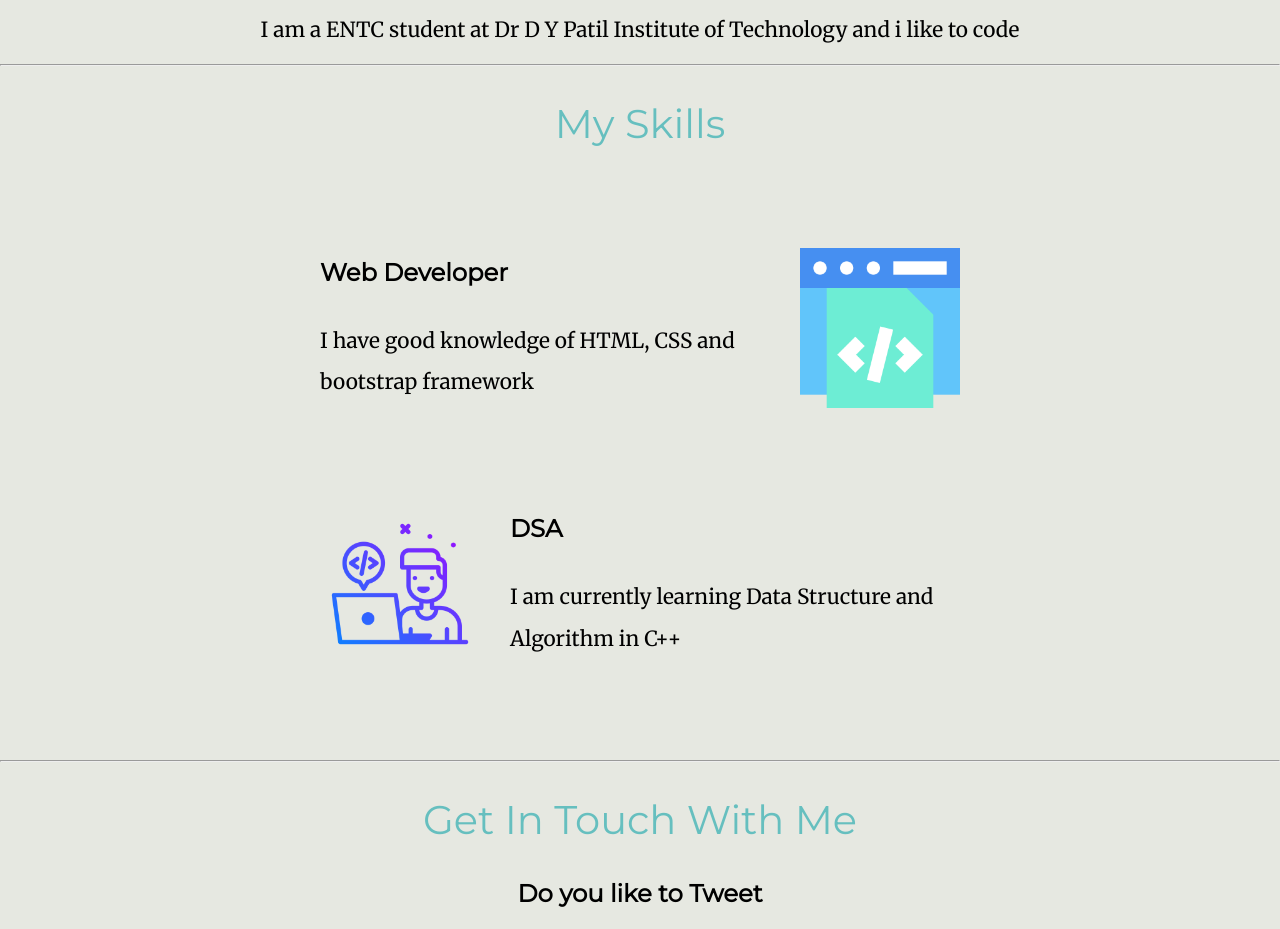
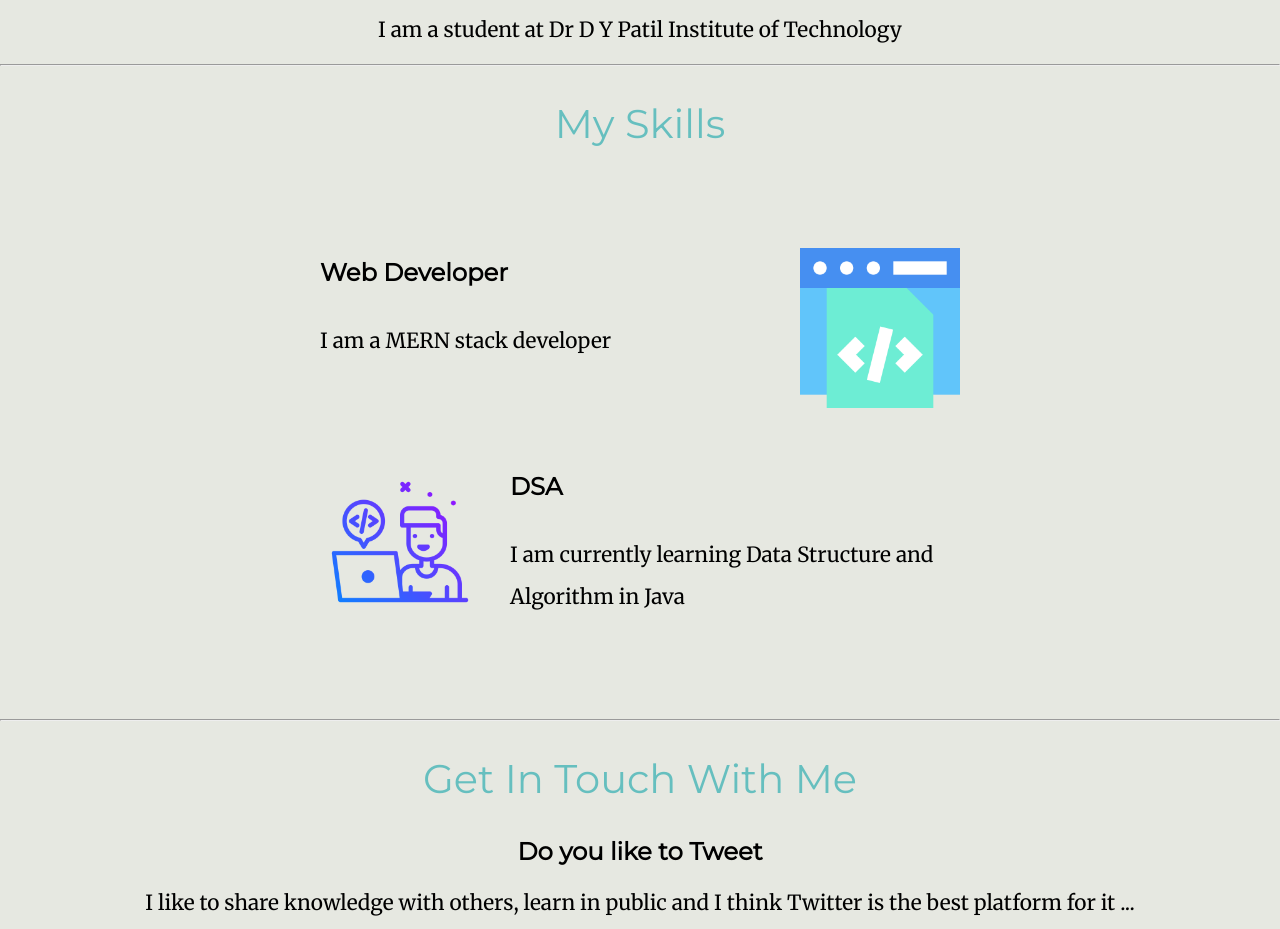
Before and after one commit to Rahulshinde01/rahulshinde01.github.io, a plain HTML site: page index.html in a window 1280 px wide. Shown: the part 1265-2194 px from the top of the page. Drawn offline with Linux system fonts and the light colour scheme.

Commit message:
Update index.html

```diff
--- a/index.html
+++ b/index.html
@@ -23,7 +23,7 @@
         <div class="profile">
           <img class="profileimg" src="images/profile.png" alt="profile-photo">
           <h2>Rahul Shinde</h2>
-          <p>I am a ENTC student at Dr D Y Patil Institute of Technology and i like to code</p>
+          <p>I am a student at Dr D Y Patil Institute of Technology</p>
         </div>
         <hr>
         <div class="skills">
@@ -31,13 +31,13 @@
           <div class="skill-row">
             <img class="script" src="images/script.png" alt="web designer image">
             <h3>Web Developer</h3>
-            <p>I have good knowledge of HTML, CSS and bootstrap framework</p>
+            <p>I am a MERN stack developer</p>
           </div>
 
           <div class="skill-row">
             <img class="boy" src="images/boy.png" alt="dsa solver image">
             <h3>DSA</h3>
-            <p>I am currently learning Data Structure and Algorithm in C++</p>
+            <p>I am currently learning Data Structure and Algorithm in Java</p>
           </div>
 
         </div>
@@ -45,7 +45,7 @@
         <div class="contact-me">
           <h2>Get In Touch With Me</h2>
           <h3>Do you like to Tweet</h3>
-          <p>I like to share the knowledge with others and learn form them and i think twitter is the best platform for it ...</p>
+          <p>I like to share knowledge with others, learn in public and I think Twitter is the best platform for it ...</p>
           <img class="twitter" src="images/twitter.png" alt="twitter-icon">
           <p>Love to Tweet</p>
           <a class="btn" href="rahulshinde1063@gmail.com">CONTACT ME (via Mail)</a>
```
